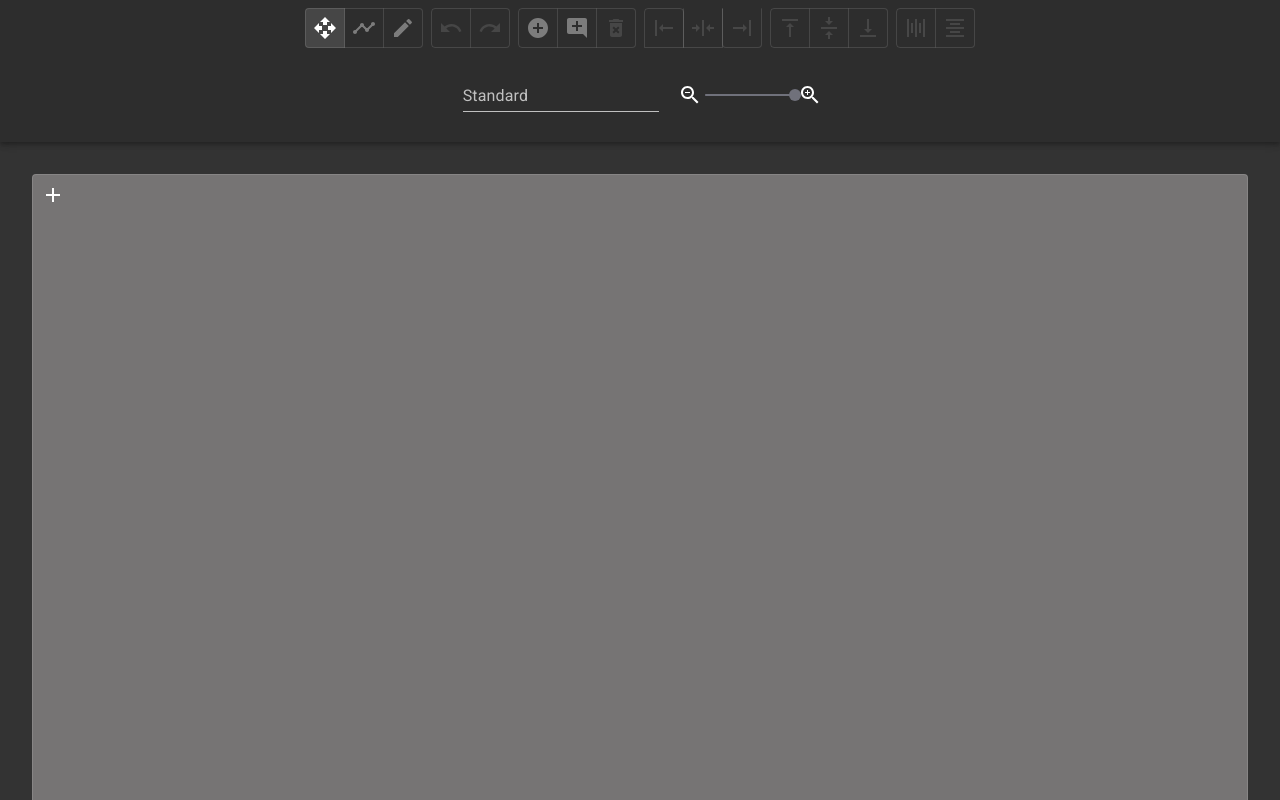
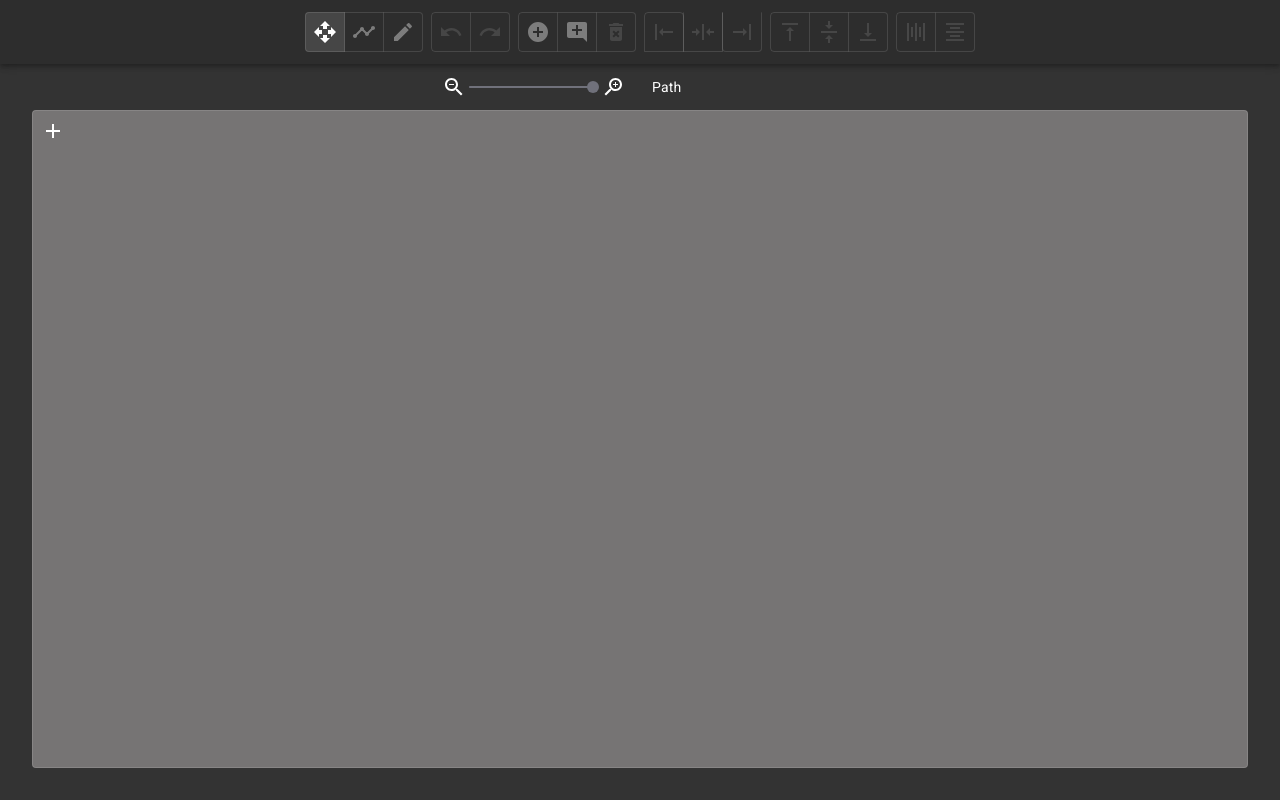
Before and after one commit to dragonworx/codemap, a React (Vite) app: page / in a window 1280 px wide. Built offline with nearby package versions, Linux system fonts and the light colour scheme.

Commit message:
fix ui bugs

```diff
--- a/src/components/app.tsx
+++ b/src/components/app.tsx
@@ -6,39 +6,26 @@ import { ThemeProvider } from '@material-ui/styles';
 import {
   Canvas,
   ApplicationBar,
+  ProjectSettings,
 } from '~components';
 import { useCommands } from '~commands';
 import { useKeyUpEvent, Keys } from '~hooks';
 
 const useStyles = makeStyles(theme => ({
   app: {
-    flexGrow: 1,
     display: 'flex',
+    flexDirection: 'column',
     flexWrap: 'wrap',
     width: '100%',
     height: '100%',
   },
-  appBar: {
-    height: 50,
-  },
-  menuButton: {
-    marginRight: theme.spacing(2),
-  },
-  title: {
-    flexGrow: 1,
-  },
   paper: {
     margin: theme.spacing(4),
-    width: '100%',
-    height: `calc(100% - ${theme.spacing(16)}px)`,
     position: 'relative',
-    backgroundColor: '#767474'
+    backgroundColor: '#767474',
+    flexGrow: 2,
+    marginTop: 0,
   },
-  addButton: {
-    position: 'absolute',
-    right: theme.spacing(4),
-    bottom: theme.spacing(4),
-  }
 }));
 
 const theme = createMuiTheme({
@@ -68,6 +55,7 @@ export function App() {
       <div className={classes.app}>
         <CssBaseline />
         <ApplicationBar />
+        <ProjectSettings />
         <Paper elevation={3} variant="outlined" className={classes.paper}>
           <Canvas />
         </Paper>
--- a/src/components/appbar.tsx
+++ b/src/components/appbar.tsx
@@ -42,6 +42,7 @@ import { useKeyDownEvent, Keys } from '~hooks';
 const useStyles = makeStyles(theme => ({
    appBar: {
       backgroundColor: '#2d2d2d',
+      whiteSpace: 'nowrap',
    },
    menuButton: {
       marginRight: theme.spacing(2),
@@ -141,16 +142,6 @@ export function ApplicationBar() {
                      }
                   </Grid>
                </Grid>
-               <Grid item xs={12} data-id="foo">
-                  <Grid container spacing={1} direction="row" justify="center" alignItems="center">
-                     <Grid item>
-                        <ProjectSettings />
-                     </Grid>
-                     <Grid item>
-                        <ZoomControl />
-                     </Grid>
-                  </Grid>
-               </Grid>
             </Grid>
          </Toolbar>
       </AppBar>
--- a/src/components/projectSettings.tsx
+++ b/src/components/projectSettings.tsx
@@ -1,22 +1,31 @@
 import * as React from 'react';
 import { makeStyles } from '@material-ui/core/styles';
-import TextField from '@material-ui/core/TextField';
+import Grid from '@material-ui/core/Grid';
+import Link from '@material-ui/core/Link';
+import { ZoomControl } from '~components';
 
 const useStyles = makeStyles((theme) => ({
    root: {
-     '& > *': {
-       margin: theme.spacing(1),
-       width: '25ch',
-     },
+      '& > *': {
+         margin: theme.spacing(1),
+         width: '25ch',
+      },
    },
- }));
+}));
 
 export function ProjectSettings() {
    const classes = useStyles();
 
+   const onRootPathClick = () => {};
+
    return (
-      <form className={classes.root} noValidate autoComplete="off">
-         <TextField id="standard-basic" label="Standard" />
-      </form>
+      <Grid container spacing={1} direction="row" justify="center" alignItems="center" className={classes.root}>
+         <Grid item>
+            <ZoomControl />
+         </Grid>
+         <Grid item>
+            <Link component="button" variant="body2" color="inherit" onClick={onRootPathClick}>Path</Link>
+         </Grid>
+      </Grid>
    );
 }
--- a/src/components/zoomControl.tsx
+++ b/src/components/zoomControl.tsx
@@ -10,12 +10,14 @@ import useStore from '~store';
 
 const useStyles = makeStyles(theme => ({
    root: {
-      height: 50,
-      width: 150,
    },
    slider: {
       color: '#70717b',
-   }
+   },
+   flipped: {
+      transform: 'scaleX(-1)',
+      marginLeft: 5,
+   },
 }));
 
 export function ZoomControl() {
@@ -65,7 +67,7 @@ export function ZoomControl() {
             />
          </Grid>
          <Grid item>
-            <IconButton color="default" aria-label="zoom out" onClick={onZoomInClick} size="small">
+            <IconButton color="default" aria-label="zoom out" onClick={onZoomInClick} size="small" className={classes.flipped}>
                <ZoomIn />
             </IconButton>
          </Grid>
```
